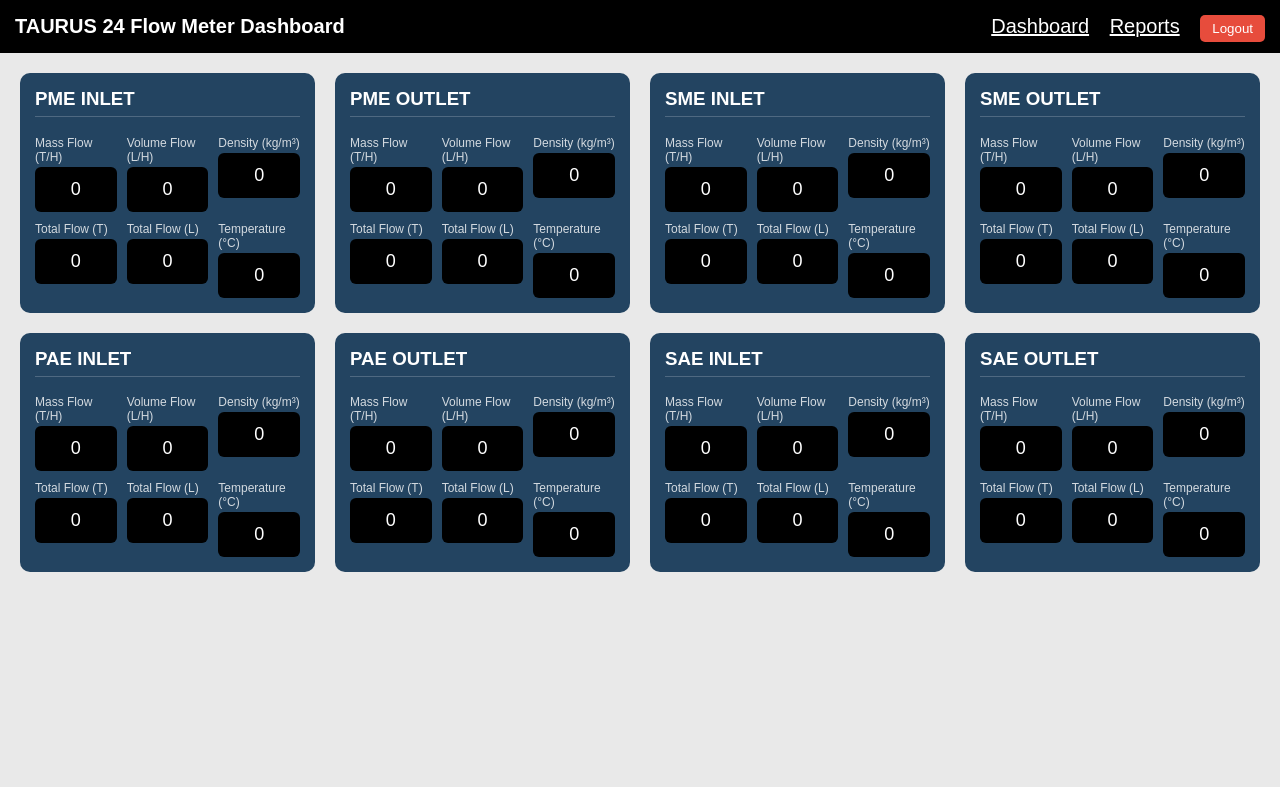
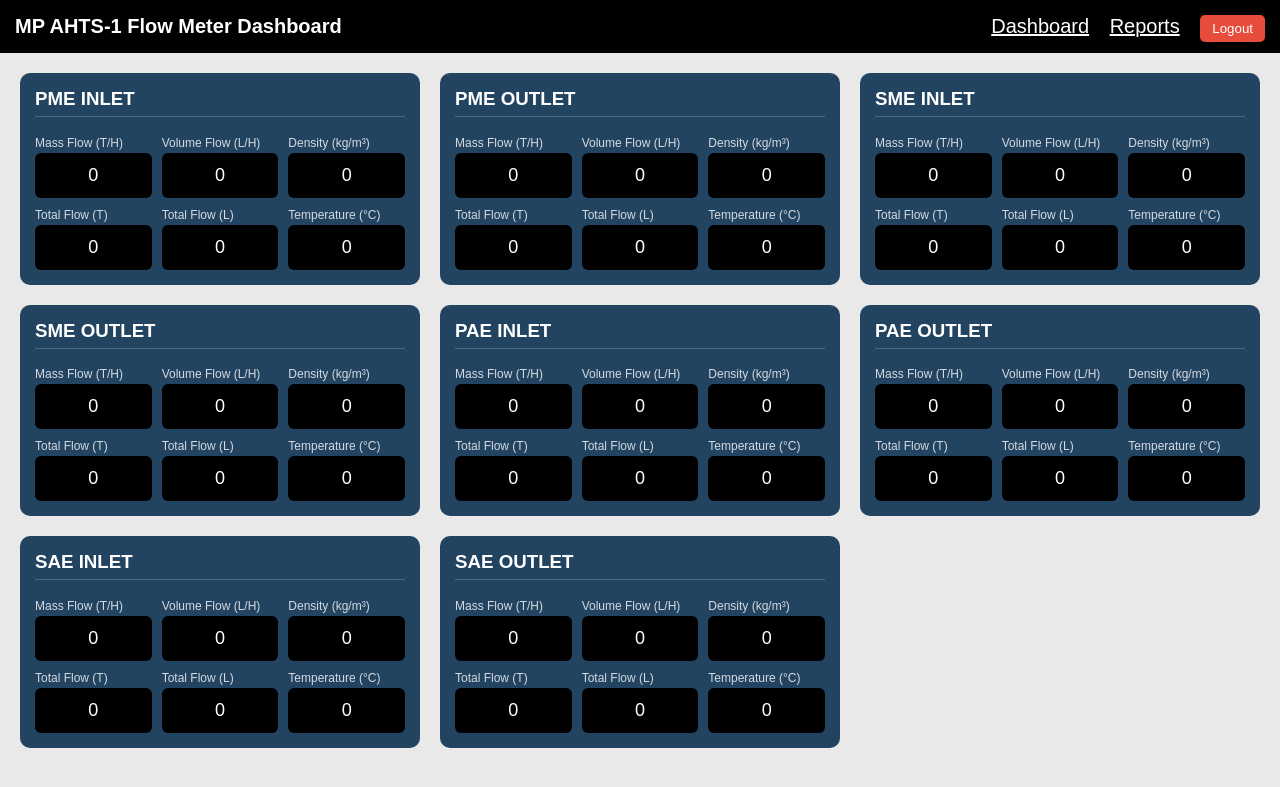
Before and after one commit to yogirajmagar07/webscadaserver, a Flask app: page / in a window 1280 px wide. Shown: the top 787 px of the page. Run offline with Flask 3, Linux system fonts and the light colour scheme; the visitor is signed in with stand-in values (Sample User, id 1); data that the repository does not hold is empty.

Commit message:
Update index.html

```diff
--- a/templates/index.html
+++ b/templates/index.html
@@ -21,7 +21,7 @@ body{
 
 .container{
     display:grid;
-    grid-template-columns: repeat(4, 1fr);
+    grid-template-columns: repeat(auto-fit, minmax(320px, 1fr));
     gap:20px;
     padding:20px;
 }
@@ -73,7 +73,7 @@ body{
 
 <div class="header">
 
-    <span style="font-weight:bold">TAURUS 24 Flow Meter Dashboard</span>
+    <span style="font-weight:bold">MP AHTS-1 Flow Meter Dashboard</span>
 
     <div style="float:right">
 
```
